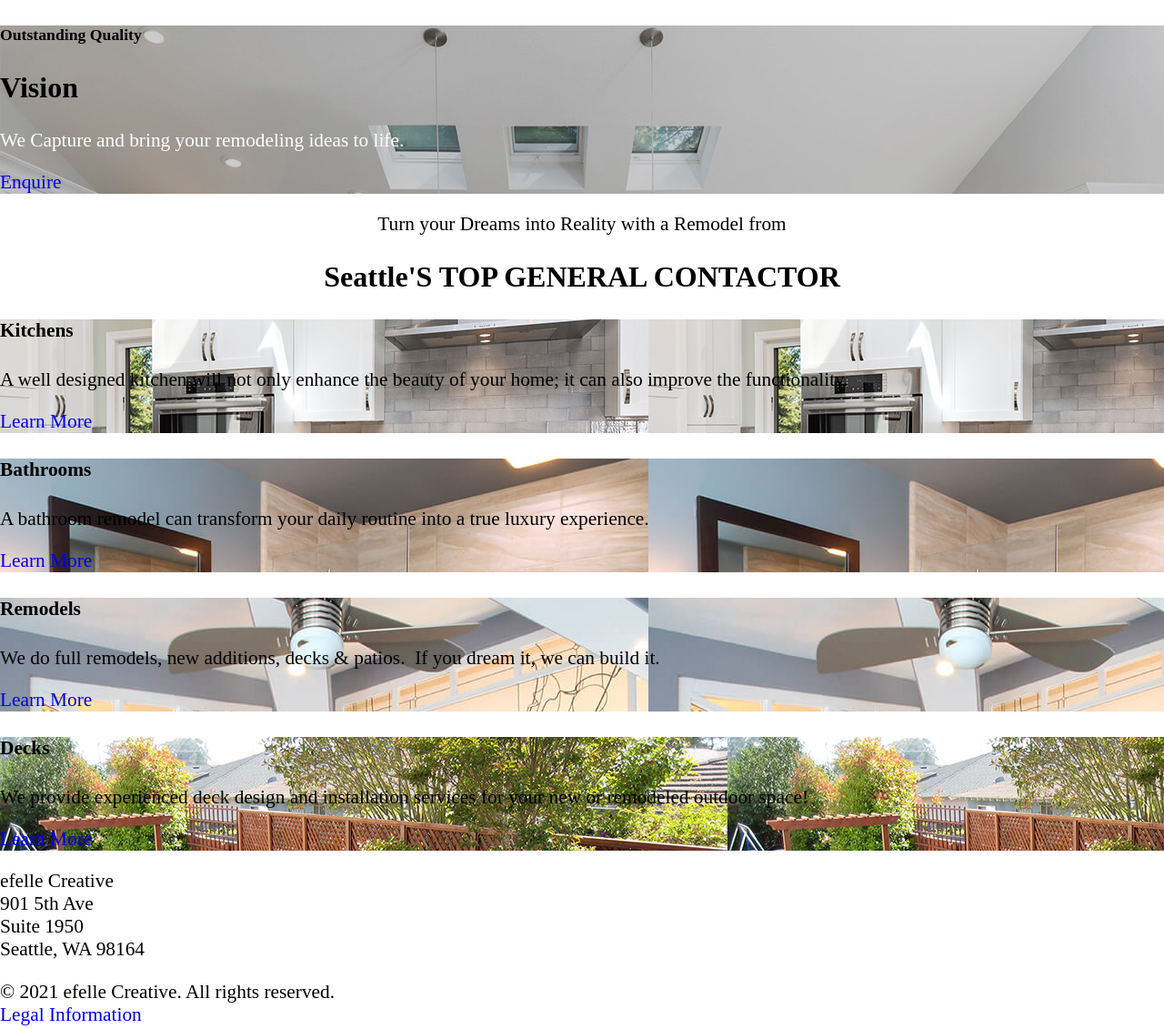
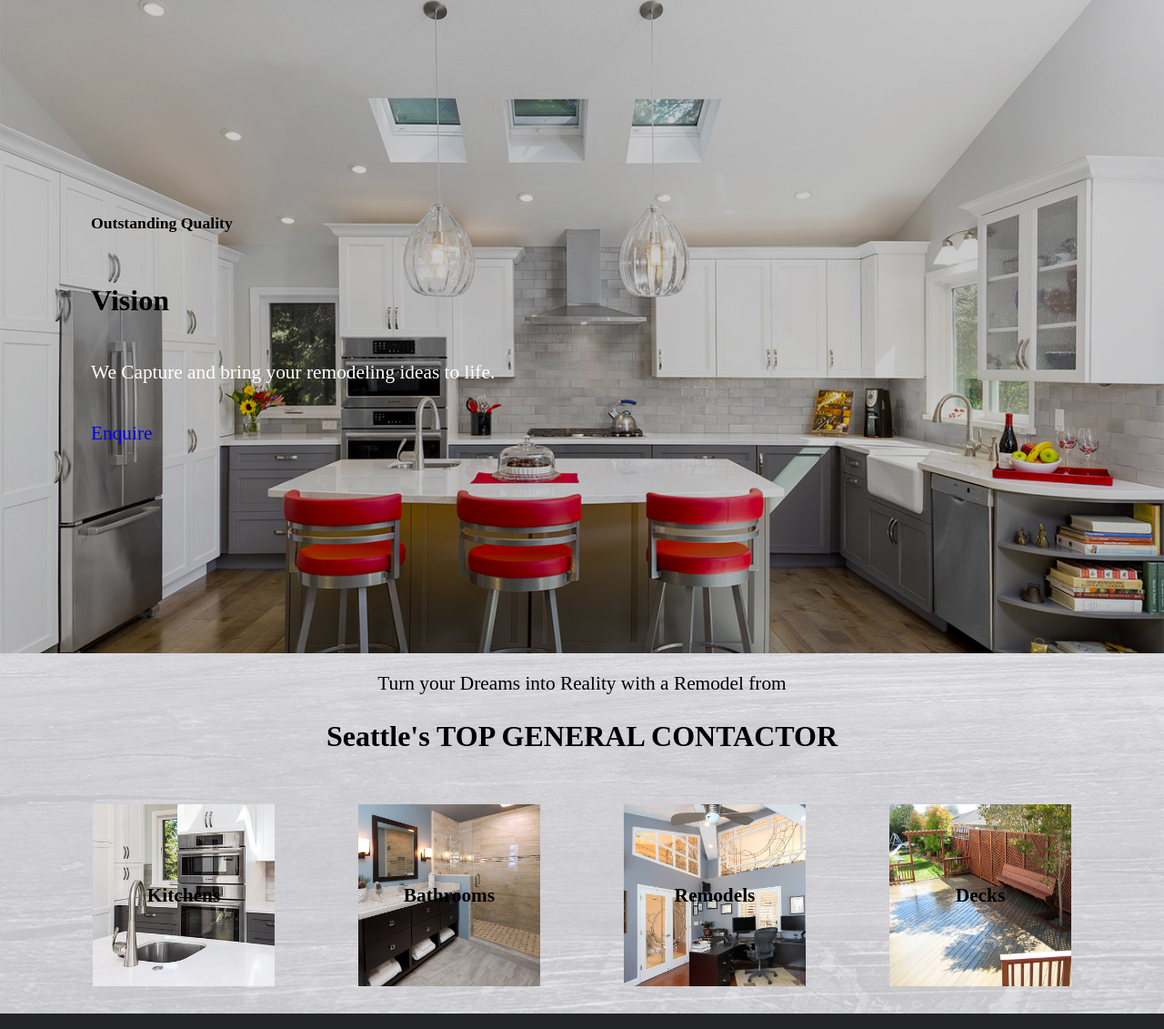
Before and after one commit to sam1cutler/efelle-creative-test, a plain HTML site: page index.html in a window 1280 px wide. Shown: the part 82-1213 px from the top of the page at 91% size. Drawn offline with nearby package versions, Linux system fonts and the light colour scheme.

Commit message:
Establish basic layout of all major sections

```diff
--- a/index.html
+++ b/index.html
@@ -12,10 +12,7 @@
 <!--[if (gt IE 8) | (!IE)]><!-->
 
 <script src="https://ajax.googleapis.com/ajax/libs/jquery/2.0.3/jquery.min.js"></script>
-
-
 <title>efelle Creative</title>
-
 <link rel="preconnect" href="https://fonts.gstatic.com">
 <link href="https://fonts.googleapis.com/css2?family=Architects+Daughter&family=Roboto:ital,wght@0,300;0,400;1,300;1,400&family=Teko:wght@300;400&display=swap" rel="stylesheet">
 
@@ -25,7 +22,7 @@
 		<!-- <img alt="Print Logo" class="print-logo" src="images/efelle.png"> -->
 		<header class="FixedTop">
 			<!-- <a id="top"></a> -->
-			<div class="nav-wrapper">
+			<div class="wrapper nav-wrapper">
 				<!-- <a id="nav-toggle" href="index.html#mmenu-noslide">
 					<span></span>
 				</a> -->
@@ -70,17 +67,16 @@
 			<!-- Homepage Masthead -->
 
 			<section class="homepage-masthead" style="background:linear-gradient(rgba(0, 0, 0, 0.2),rgba(0, 0, 0, 0.2)),url('images/banner.jpg');background-size:cover;">
-				<div class="wrapper">
-					<div class="text">
-						<h5></h5>
+				<div class="wrapper masthead-wrapper">
+					<div class="text masthead-content">
+						<!-- <h5></h5> -->
+						<h5>Outstanding Quality</h5>
 
-					<h5>Outstanding Quality</h5>
+						<h2>Vision</h2>
 
-					<h2>Vision</h2>
+						<p><span style="color:#FFFFFF">We Capture and bring your remodeling ideas to life.</span></p>
 
-					<p><span style="color:#FFFFFF">We Capture and bring your remodeling ideas to life.</span></p>
-
-					<p><a href="contact-us.html">Enquire</a></p>
+						<p><a href="contact-us.html">Enquire</a></p>
 					</div>
 				</div>
 			</section>
@@ -91,20 +87,20 @@
 			<div class="cms-content">
 				<p style="text-align: center;"><span style="text-align:center">Turn your Dreams into Reality with a Remodel from</span></p>
 
-				<h1 style="text-align:center">Seattle&#39;S TOP GENERAL CONTACTOR</h1>
+				<h1 style="text-align:center">Seattle&#39;s TOP GENERAL CONTACTOR</h1>
 			</div>
 
 			<div class="wrapper">
-				<div class="row">
+				<div class="row services-row">
 
 					<div class="service-block-wrapper">
 						<div class="service-block" onclick="location.href='/portfolio/kitchens'" style="background-image:url('images/kitchens.jpeg');">
 							<div class="overlay">
 								<h4 class="title">Kitchens</h4>
-								<div class="caption">
+								<!-- <div class="caption">
 									<p>A well designed kitchen will not only enhance the beauty of your home; it can also improve the functionality.</p>
 								</div>
-								<a href="portfolio/kitchens.html" title="Kitchens">Learn More</a>
+								<a href="portfolio/kitchens.html" title="Kitchens">Learn More</a> -->
 							</div>
 						</div>
 					</div>
@@ -113,10 +109,10 @@
 						<div class="service-block" onclick="location.href='/portfolio/bathrooms'" style="background-image:url('images/bathrooms.jpeg');">
 							<div class="overlay">
 								<h4 class="title">Bathrooms</h4>
-								<div class="caption">
+								<!-- <div class="caption">
 									<p>A bathroom remodel&nbsp;can transform your daily routine into a true luxury experience.</p>
 								</div>
-								<a href="portfolio/bathrooms.html" title="Bathrooms">Learn More</a>
+								<a href="portfolio/bathrooms.html" title="Bathrooms">Learn More</a> -->
 							</div>
 						</div>
 					</div>
@@ -125,10 +121,10 @@
 						<div class="service-block" onclick="location.href='/portfolio/custom-interiors'" style="background-image:url('images/remodels.jpeg');">
 							<div class="overlay">
 								<h4 class="title">Remodels </h4>
-								<div class="caption">
+								<!-- <div class="caption">
 									<p>We do full remodels, new additions, decks &amp; patios. &nbsp;If you dream it, we can build it.&nbsp;</p>
 								</div>
-								<a href="portfolio/custom-interiors.html" title="Remodels ">Learn More</a>
+								<a href="portfolio/custom-interiors.html" title="Remodels ">Learn More</a> -->
 							</div>
 						</div>
 					</div>
@@ -137,10 +133,10 @@
 						<div class="service-block" onclick="location.href='/portfolio/decks'" style="background-image:url('images/decks.jpeg');">
 							<div class="overlay">
 								<h4 class="title">Decks</h4>
-								<div class="caption">
+								<!-- <div class="caption">
 									<p>We provide experienced deck design and installation services for your new or remodeled outdoor space!</p>
 								</div>
-								<a href="portfolio/decks.html" title="Decks">Learn More</a>
+								<a href="portfolio/decks.html" title="Decks">Learn More</a> -->
 							</div>
 						</div>
 					</div>
@@ -151,7 +147,7 @@
 
 		<footer class="section">
 			<div class="wrapper">
-				<div class="row">
+				<div class="row footer-row">
 					<div class="address-and-copy">
 						<div class="address">
 							<p>efelle Creative&nbsp;<br />
@@ -165,9 +161,9 @@
 						</div>
 					</div>
 
-					<div class="footer-logo">
+					<!-- <div class="footer-logo">
 
-					</div>
+					</div> -->
 
 					<div class="phone-and-design">
 						<div class="phone">
@@ -185,11 +181,12 @@
 
 						</div>
 					</div>
-					<div class="mobile-footer">
+
+					<!-- <div class="mobile-footer">
 						<p>Jared Lewis Construction, Inc. All rights reserved.<br />
 						<a href="legal-information.html" target="_self" title="">Legal Information&nbsp;</a></p>
 						<p><a href="http://www.seattlewebdesign.com/" target="_blank">Web Design</a> by efelle creative&nbsp;</p>
-					</div>
+					</div> -->
 				</div>
 			</div>
 		</footer>
--- a/styles/app.css
+++ b/styles/app.css
@@ -7,18 +7,34 @@ body {
     margin: 0px;
 }
 
+#page {
+    display: flex;
+    align-items: center;
+    flex-direction: column;
+    width: 100%;
+}
+
 a {
     text-decoration: none;
 }
 
-/*--- Header / Nav styles ---*/
+.wrapper {
+    width: 100%;
+}
+
+.row {
+    display: flex;
+    flex-direction: row;
+}
+
+/*--- Header / Nav ---*/
 
 header {
     position: sticky;
     top: 0;
     left: 0;
     width: 100%;
-    height: 80px;
+    height: 10vh;
     background-image: url('../images/header-bg.jpeg');
     padding: 5px 15px;
     padding: 5px 15px;
@@ -28,7 +44,6 @@ header {
 }
 
 .nav-wrapper {
-    width: 100%;
     max-width: 900px;
     display: flex;
     flex-direction: row;
@@ -69,3 +84,85 @@ header {
     font-size: .9rem;
     margin: 0 .3rem;
 }
+
+/*--- Masthead ---*/
+.homepage-slider {
+    height: 90vh;
+    width: 100%;
+    display: flex;
+    flex-direction: column;
+    align-items: center;
+}
+
+.homepage-masthead {
+    height: 100%;
+    width: 100%;
+    padding: 0 100px;
+}
+
+.masthead-wrapper {
+    height: 100%;
+    width: 100%;
+    display: flex;
+    flex-direction: column;
+    align-items: flex-start;
+    justify-content: center;
+}
+
+.masthead-content {
+    height: 100%;
+    width: 100%;
+    display: flex;
+    flex-direction: column;
+    align-items: flex-start;
+    justify-content: center;
+}
+
+/*--- Services ---*/
+.our-services {
+    width: 100%;
+    background-image: url('../images/woodgrain-bg.jpeg');
+}
+
+.services-row {
+    align-items: center;
+    justify-content: space-evenly;
+    width: 100%;
+    margin: 0;
+    padding: 20px;
+}
+
+.service-block-wrapper {
+    height: 200px;
+    width: 200px;
+    margin: 10px;
+    padding: 0;
+}
+
+.service-block {
+    display: flex;
+    flex-direction: column;
+    align-items: center;
+    justify-content: center;
+    height: 100%;
+    width: 100%;
+    object-fit: contain;
+    background-size: cover;
+}
+
+/*--- Footer ---*/
+footer {
+    width: 100%;
+    padding: 30px 75px;
+    font-size: 1rem;
+    color: white;
+    background-color: #222427;
+}
+
+.footer-row {
+    align-items: flex-start;
+    justify-content: space-between;
+}
+
+
+/*--- || MEDIA QUERIES + RESPONSIVE STYLES || ---*/
```
Also changed, not shown: readme.txt (deleted), 1 other file.
